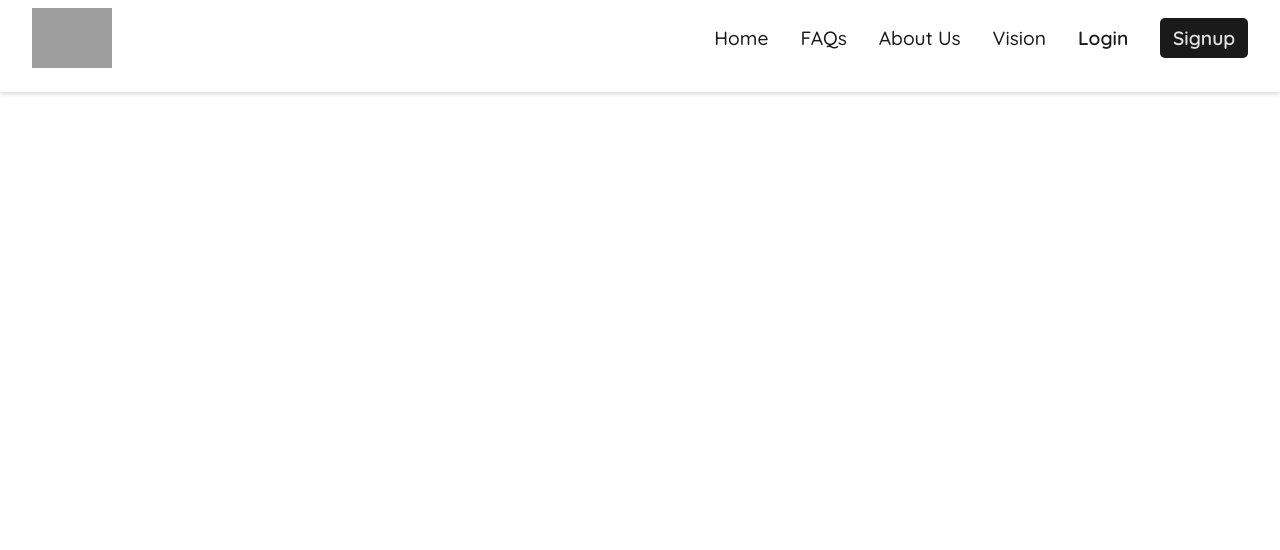
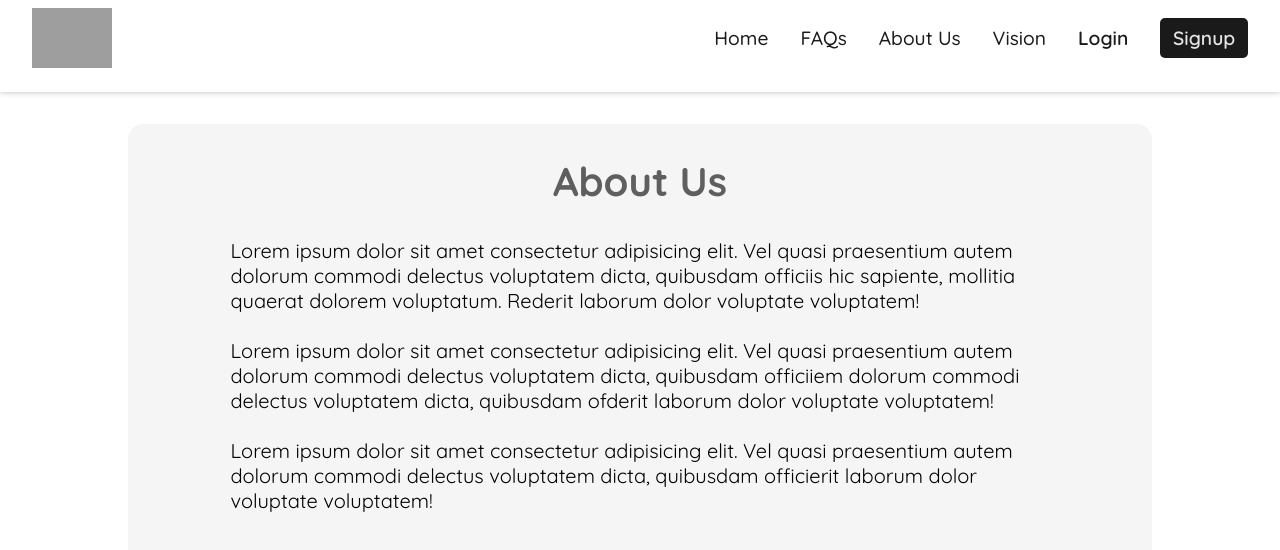
Before and after one commit to Spiral-Forge/Protege-Web, a React (Create React App) app: page /about in a window 1280 px wide. Shown: the top 550 px of the page. Built offline with nearby package versions, Linux system fonts and the light colour scheme; no server answers; grey boxes are pictures that could not be loaded.

Commit message:
added to route

```diff
--- a/src/App.js
+++ b/src/App.js
@@ -30,7 +30,7 @@ function App() {
           <Switch>
             <Route path="/home" exact component={Homepage} />
             <Route path="/vision" exact component={Vision} />
-            <Route path="/aboutus" component={AboutUs} />
+            <Route path="/about" component={AboutUs} />
             <Route path="/faqs" component={Faqs} />
             <Route path="/signin" component={SignIn} />
             <Route exact path="/register" component={SignUp} />
--- a/src/components/Pages/AboutUs.js
+++ b/src/components/Pages/AboutUs.js
@@ -6,7 +6,20 @@ function AboutUs() {
       <div className={styles.heading}>
         <h1>About Us</h1>
       </div>
-      <div className={styles.content}></div>
+      <div className={styles.content}>
+        Lorem ipsum dolor sit amet consectetur adipisicing elit. Vel quasi
+        praesentium autem dolorum commodi delectus voluptatem dicta, quibusdam
+        officiis hic sapiente, mollitia quaerat dolorem voluptatum. Rederit
+        laborum dolor voluptate voluptatem! <br /> <br />
+        Lorem ipsum dolor sit amet consectetur adipisicing elit. Vel quasi
+        praesentium autem dolorum commodi delectus voluptatem dicta, quibusdam
+        officiiem dolorum commodi delectus voluptatem dicta, quibusdam ofderit
+        laborum dolor voluptate voluptatem! <br />
+        <br />
+        Lorem ipsum dolor sit amet consectetur adipisicing elit. Vel quasi
+        praesentium autem dolorum commodi delectus voluptatem dicta, quibusdam
+        officierit laborum dolor voluptate voluptatem!
+      </div>
     </div>
   );
 }
--- a/src/styles/AboutUs.module.css
+++ b/src/styles/AboutUs.module.css
@@ -1,5 +1,5 @@
 .container {
-  width: 70%;
+  width: 80%;
   margin: 0 auto;
   background-color: #f5f5f5;
   display: flex;
@@ -22,9 +22,9 @@
 }
 
 .content {
-  display: flex;
-  flex-direction: column;
-  align-items: center;
+  width: 80%;
+  margin: 0 auto;
+  font-size: 1.25rem;
 }
 
 @media only screen and (max-width: 660px) {
```
